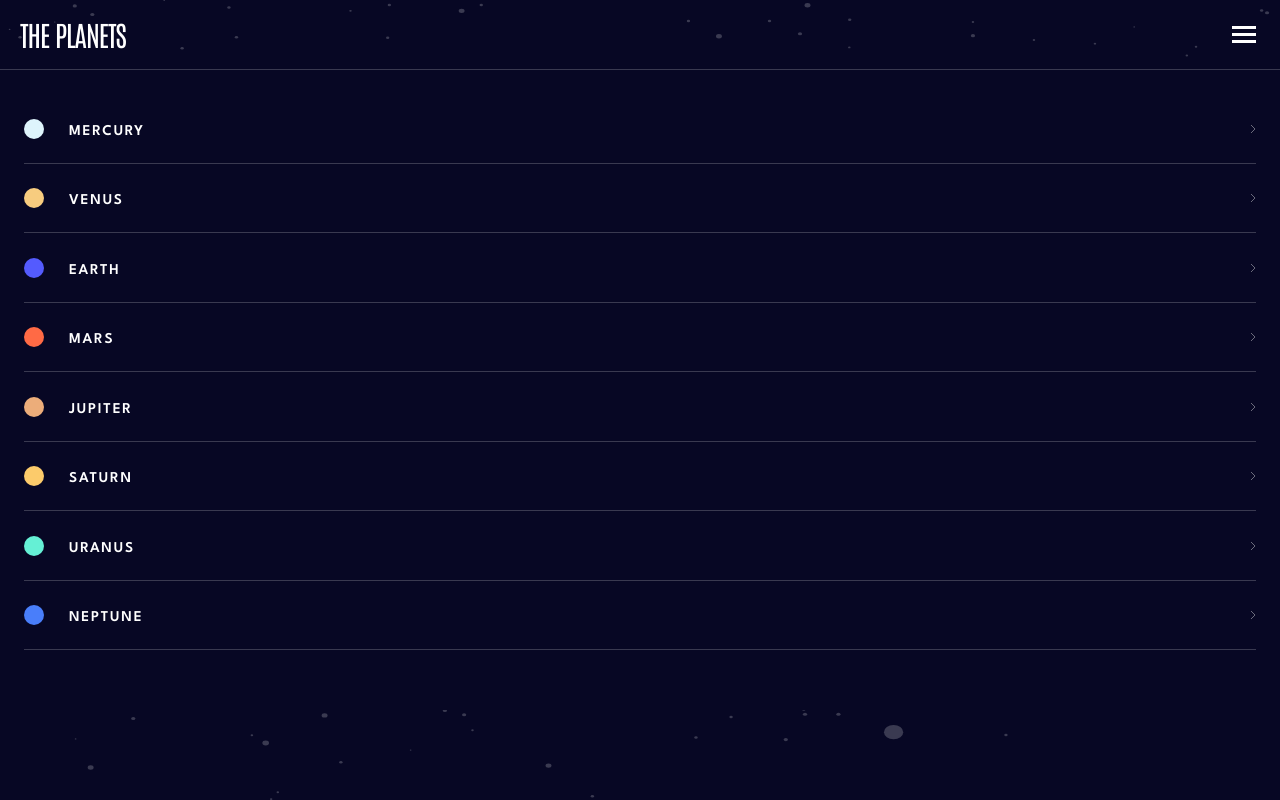
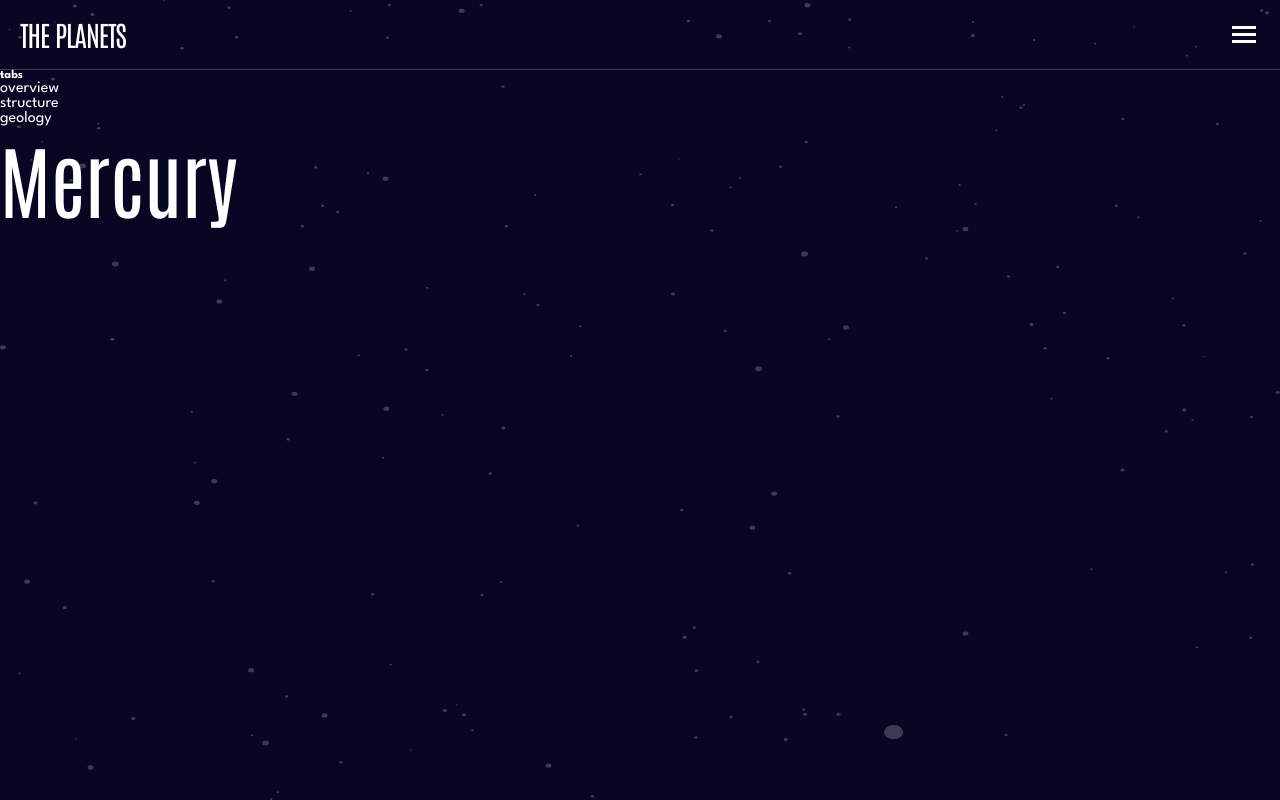
Before and after one commit to mrfinesse47/svelte-planets, a Svelte app: page / in a window 1280 px wide. Built offline with nearby package versions, Linux system fonts and the light colour scheme.

Commit message:
created tabs component file

```diff
--- a/src/App.svelte
+++ b/src/App.svelte
@@ -6,7 +6,7 @@
   let planets = [];
   let isLoading = true;
   let selectedPlanet;
-  let isMenuOpen = true;
+  let isMenuOpen = false;
 
   onMount(async () => {
     const res = await fetch(`./data.json`);
--- a/src/components/Planet.svelte
+++ b/src/components/Planet.svelte
@@ -1,10 +1,13 @@
 <script>
+  import Tabs from "../shared/Tabs.svelte";
   export let selectedPlanet;
   //console.log(selectedPlanet);
   //planet data will come in via props
   //will have a view controller for the tabs overview, structure, and surface
 </script>
 
+<Tabs />
+
 <h1>{selectedPlanet.name}</h1>
 
 <style></style>
--- /dev/null
+++ b/src/shared/Tabs.svelte
@@ -0,0 +1,10 @@
+<script>
+  export let tabs = ["overview", "structure", "geology"];
+</script>
+
+<h3>tabs</h3>
+{#each tabs as tab}
+  <p>{tab}</p>
+{/each}
+
+<style></style>
```
